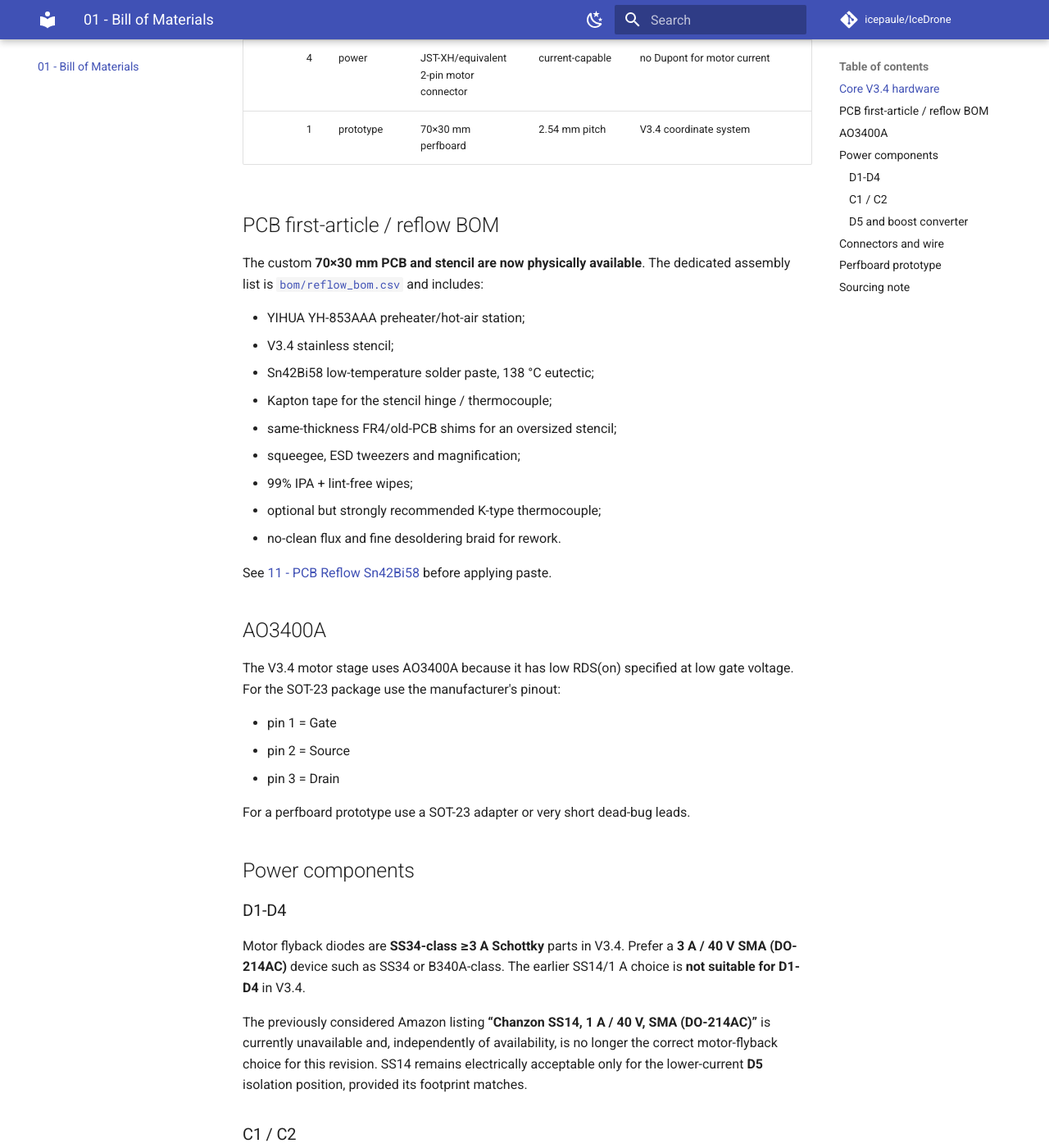
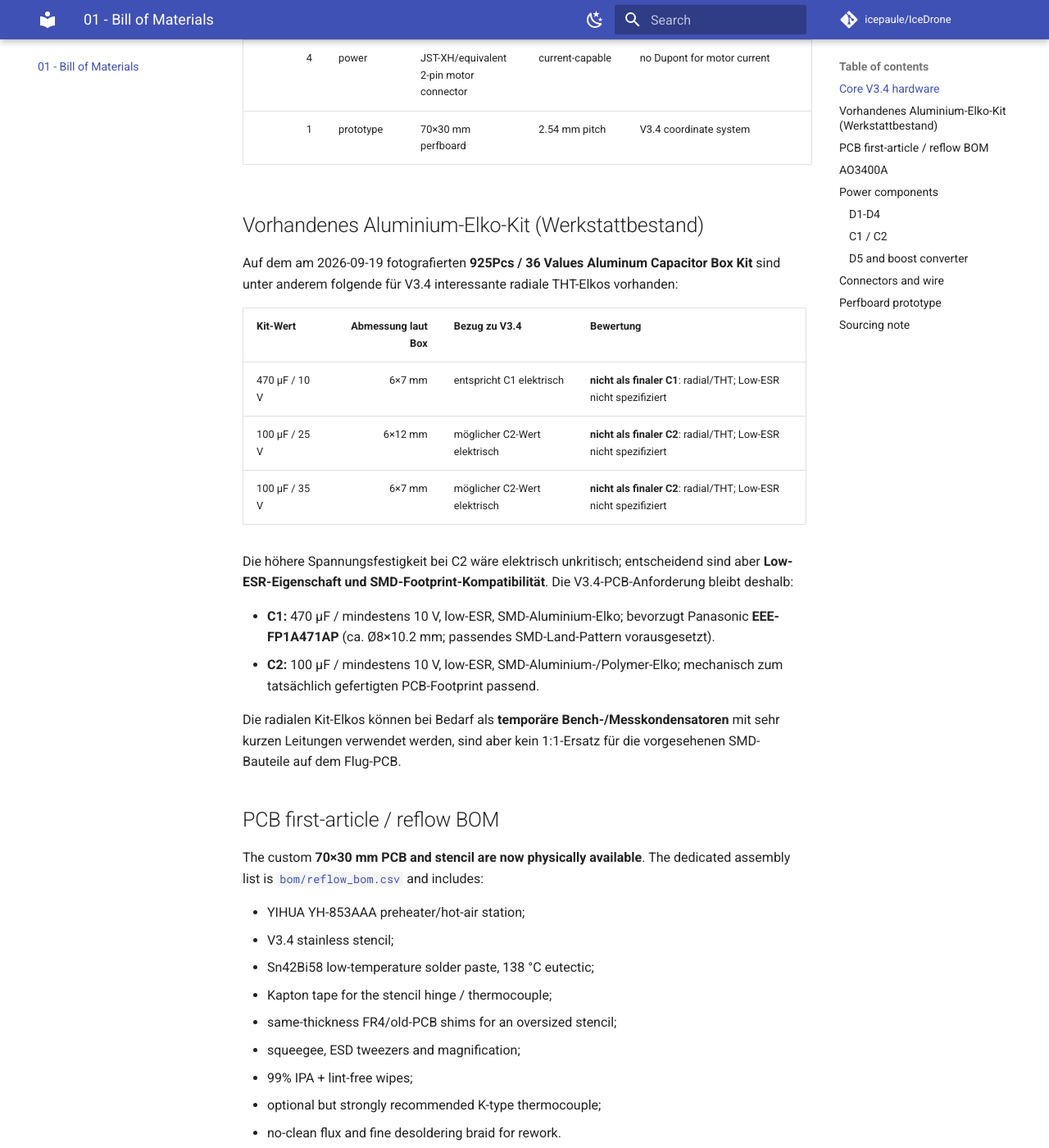
Before and after one commit to icepaule/IceDrone, an MkDocs documentation site: the page built from docs/01_BOM.md, in a window 1280 px wide and 1400 px high, scrolled down 1808 px. Shown: the whole window at 82% size. Built offline with MkDocs 1.6.1 and Material for MkDocs 9.7.7, drawn with Linux system fonts in a browser that asks for light colours; comment, search, counter and statistics services are not loaded.

Commit message:
bom: document available workshop electrolytic kit vs V3.4 C1/C2

```diff
--- a/docs/01_BOM.md
+++ b/docs/01_BOM.md
@@ -33,6 +33,23 @@ Dedicated PCB-reflow tooling/consumables: [`bom/reflow_bom.csv`](../bom/reflow_b
 | 1 | power | BT2.0 pigtail | 20–22 AWG preferred | polarity |
 | 4 | power | JST-XH/equivalent 2-pin motor connector | current-capable | no Dupont for motor current |
 | 1 | prototype | 70×30 mm perfboard | 2.54 mm pitch | V3.4 coordinate system |
+
+## Vorhandenes Aluminium-Elko-Kit (Werkstattbestand)
+
+Auf dem am 2026-09-19 fotografierten **925Pcs / 36 Values Aluminum Capacitor Box Kit** sind unter anderem folgende für V3.4 interessante radiale THT-Elkos vorhanden:
+
+| Kit-Wert | Abmessung laut Box | Bezug zu V3.4 | Bewertung |
+|---|---:|---|---|
+| 470 µF / 10 V | 6×7 mm | entspricht C1 elektrisch | **nicht als finaler C1**: radial/THT; Low-ESR nicht spezifiziert |
+| 100 µF / 25 V | 6×12 mm | möglicher C2-Wert elektrisch | **nicht als finaler C2**: radial/THT; Low-ESR nicht spezifiziert |
+| 100 µF / 35 V | 6×7 mm | möglicher C2-Wert elektrisch | **nicht als finaler C2**: radial/THT; Low-ESR nicht spezifiziert |
+
+Die höhere Spannungsfestigkeit bei C2 wäre elektrisch unkritisch; entscheidend sind aber **Low-ESR-Eigenschaft und SMD-Footprint-Kompatibilität**. Die V3.4-PCB-Anforderung bleibt deshalb:
+
+- **C1:** 470 µF / mindestens 10 V, low-ESR, SMD-Aluminium-Elko; bevorzugt Panasonic **EEE-FP1A471AP** (ca. Ø8×10.2 mm; passendes SMD-Land-Pattern vorausgesetzt).
+- **C2:** 100 µF / mindestens 10 V, low-ESR, SMD-Aluminium-/Polymer-Elko; mechanisch zum tatsächlich gefertigten PCB-Footprint passend.
+
+Die radialen Kit-Elkos können bei Bedarf als **temporäre Bench-/Messkondensatoren** mit sehr kurzen Leitungen verwendet werden, sind aber kein 1:1-Ersatz für die vorgesehenen SMD-Bauteile auf dem Flug-PCB.
 
 ## PCB first-article / reflow BOM
 
```
